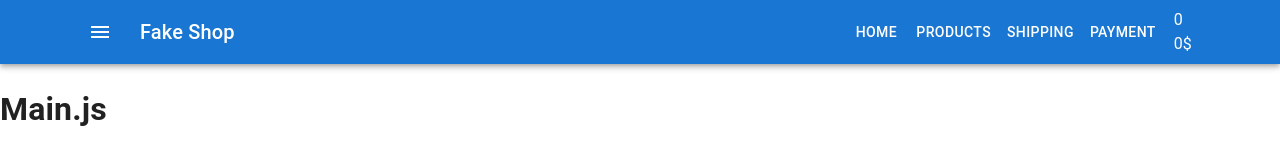
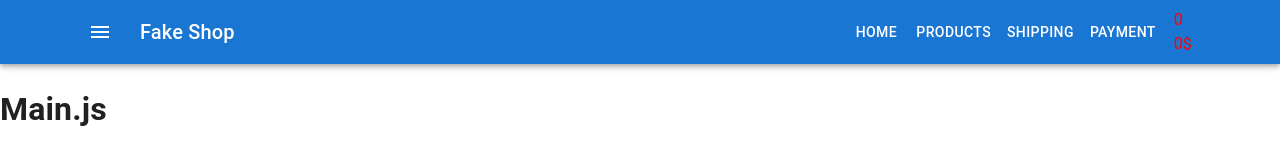
Before and after one commit to VladislavFuklev/FakeShop, a React (Create React App) app: page / in a window 1280 px wide. Shown: the top 160 px of the page. Built offline with nearby package versions, Linux system fonts and the light colour scheme.

Commit message:
добавил scss

```diff
--- a/package.json
+++ b/package.json
@@ -13,6 +13,7 @@
     "react": "^18.1.0",
     "react-dom": "^18.1.0",
     "react-scripts": "5.0.1",
+    "sass": "^1.52.1",
     "web-vitals": "^2.1.4"
   },
   "scripts": {
--- a/src/components/Cart/CartHeader.js
+++ b/src/components/Cart/CartHeader.js
@@ -1,10 +1,10 @@
 import React from "react";
-import styles from './CartHeader.module.css';
+import './CartHeader.scss';
 
 
 export const CartHeader = () => {
     return (
-        <div className={styles.cartHeader}>
+        <div className='cartHeader'>
             <div>0</div>
             <div>0$</div>
         </div>
--- a/src/components/Cart/CartHeader.module.css
+++ b/src/components/Cart/CartHeader.scss
@@ -1,3 +1,4 @@
 .cartHeader {
     margin-left: 10px;
+    color: red;
 }
```
Also changed, not shown: 1 other file (tests, documents, lock files or other folders).
